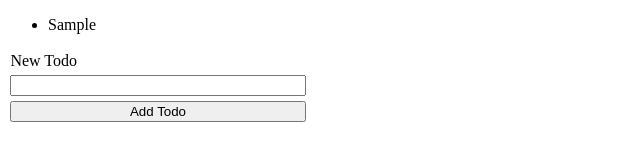
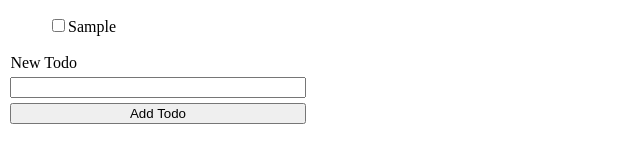
Before and after one commit to dungtrantien302/6.Simple-Todo-List, a React (Vite) app in the folder vite/: page / in a window 1280 px wide. Both pictures are taken after typing "Sample" into the empty fields and a click on the button "Add Todo". Shown: the top 160 px of the page, without its empty margins (0-640 px from the left). Built offline with nearby package versions, Linux system fonts and the light colour scheme.

Commit message:
Edit file App.jsx, Todo.jsx to Add the ability to mark a todo as complete

```diff
--- a/vite/src/Todo.jsx
+++ b/vite/src/Todo.jsx
@@ -1,6 +1,20 @@
 //1 Add new todo to list todo
+// export function Todo({ newtodo }) {
+//     return (
+//         <li> {newtodo}</li>
+//     )
+// }
+
+//2 Add the ability to mark a todo as complete
 export function Todo({ newtodo }) {
     return (
-        <li> {newtodo}</li>
+        <ul id="list">
+            <li className="list-item">
+                <label className="list-item-label">
+                    <input type="checkbox" data-list-item-checkbox />
+                    <span data-list-item-text>{newtodo}</span>
+                </label>
+            </li>
+        </ul>
     )
 }
```
Also changed, not shown: vite/src/App.jsx (+48 -0 lines).
